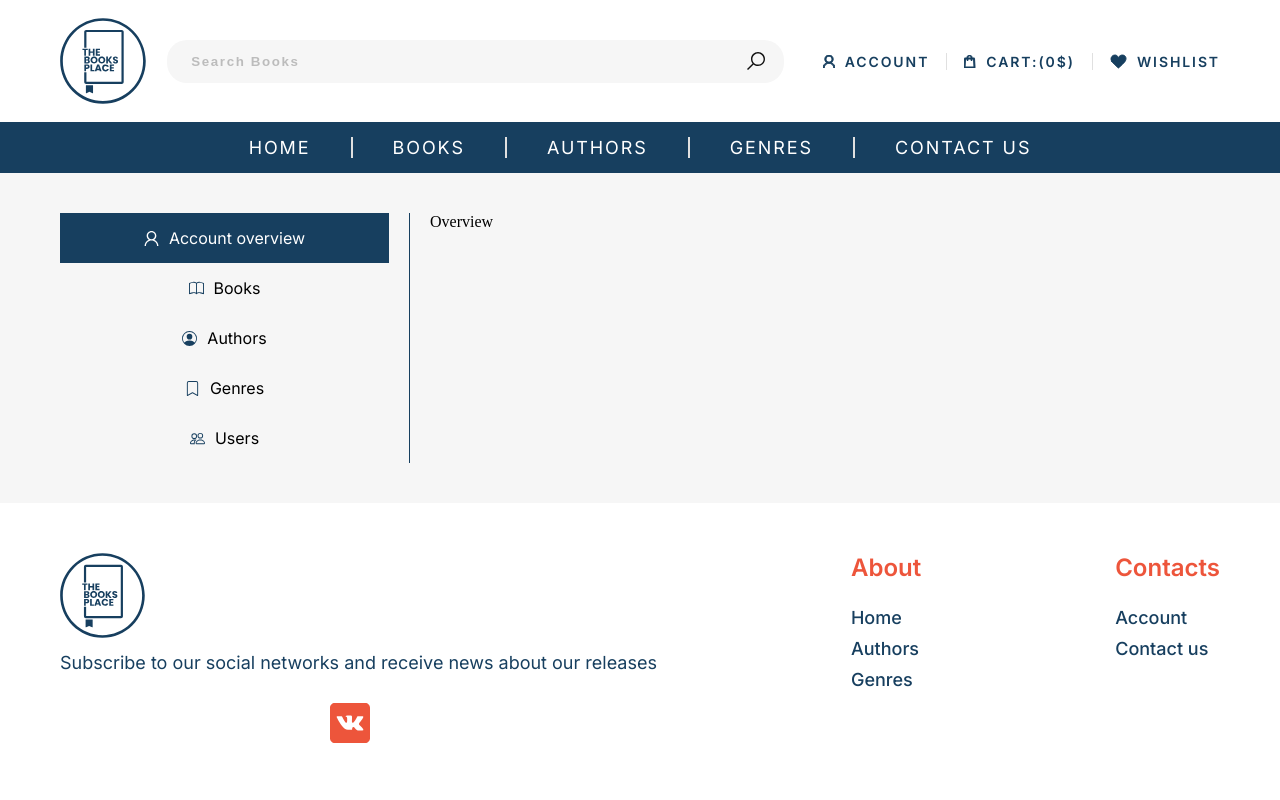
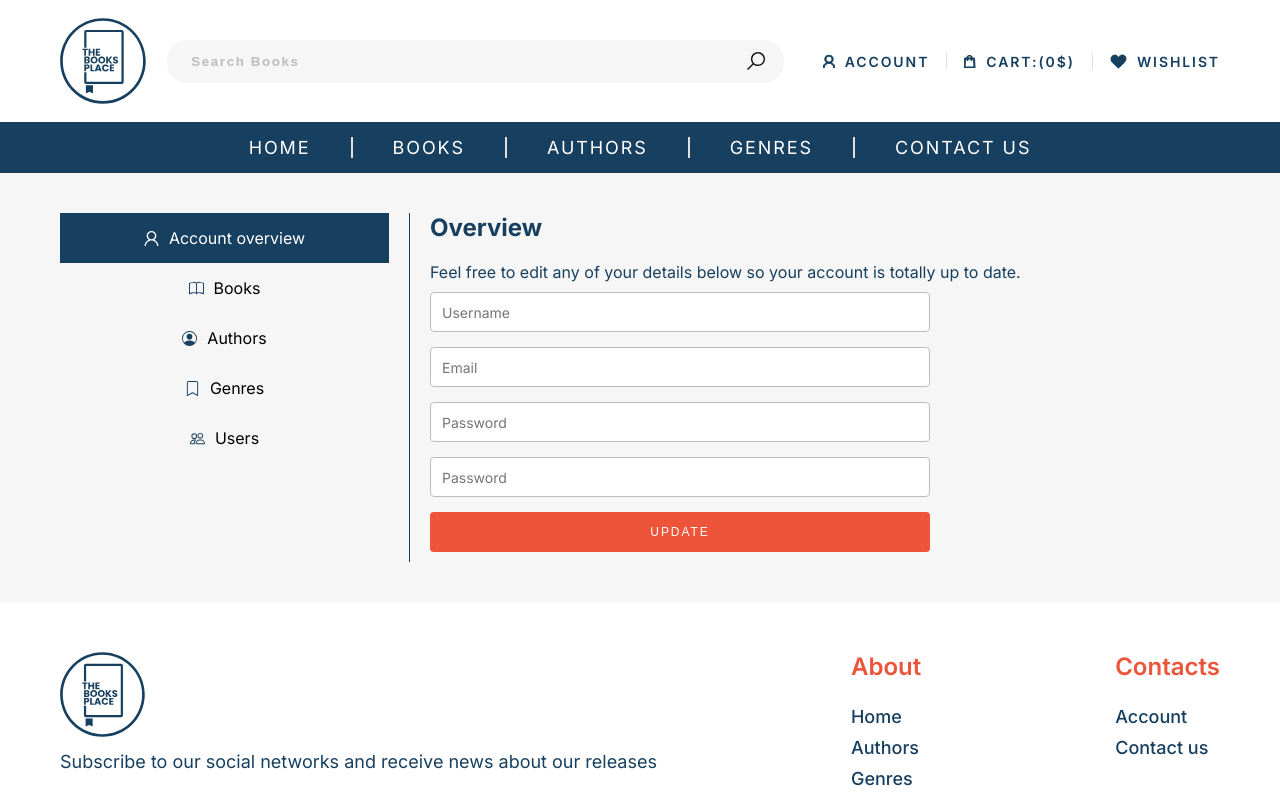
Before and after one commit to Stesho/university, a React (Create React App) app: page /account/overview in a window 1280 px wide. Shown: the top 800 px of the page. Built offline with nearby package versions, Linux system fonts and the light colour scheme; some icons are missing.

Commit message:
feat: add overview account menu

```diff
--- a/src/pages/account/menu/overview/Overview.module.scss
+++ b/src/pages/account/menu/overview/Overview.module.scss
@@ -0,0 +1,27 @@
+@import '../../../../styles/typography.scss';
+
+.overview {
+  @extend .mainText;
+  padding: 0 0 10px 0;
+}
+
+.title {
+  margin: 0 0 20px 0;
+  color: var(--neutral-color-1);
+}
+
+.caption {
+  margin: 0 0 10px 0;
+  color: var(--neutral-color-1);
+}
+
+.form {
+  display: flex;
+  flex-direction: column;
+  max-width: 500px;
+  width: 100%;
+}
+
+.input {
+  margin: 0 0 15px 0;
+}
--- a/src/pages/account/menu/overview/Overview.tsx
+++ b/src/pages/account/menu/overview/Overview.tsx
@@ -1,8 +1,49 @@
-import React from 'react';
+import React, { useState } from 'react';
 import styles from './Overview.module.scss';
+import Input from '../../../../components/ui/input/Input';
+import Button from '../../../../components/ui/button/Button';
 
 const Overview = () => {
-  return <section className={styles.overview}>Overview</section>;
+  const [username, setUsername] = useState('');
+  const [email, setEmail] = useState('');
+  const [password, setPassword] = useState('');
+
+  return (
+    <section className={styles.overview}>
+      <h2 className={styles.title}>Overview</h2>
+      <p className={styles.caption}>
+        Feel free to edit any of your details below so your account is totally
+        up to date.
+      </p>
+      <form className={styles.form}>
+        <Input
+          onChange={setUsername}
+          type="text"
+          className={styles.input}
+          placeholder={'Username'}
+        />
+        <Input
+          onChange={setEmail}
+          type="email"
+          className={styles.input}
+          placeholder={'Email'}
+        />
+        <Input
+          onChange={setPassword}
+          type="password"
+          className={styles.input}
+          placeholder={'Password'}
+        />
+        <Input
+          onChange={setPassword}
+          type="password"
+          className={styles.input}
+          placeholder={'Password'}
+        />
+        <Button onClick={() => {}}>Update</Button>
+      </form>
+    </section>
+  );
 };
 
 export default Overview;
```
